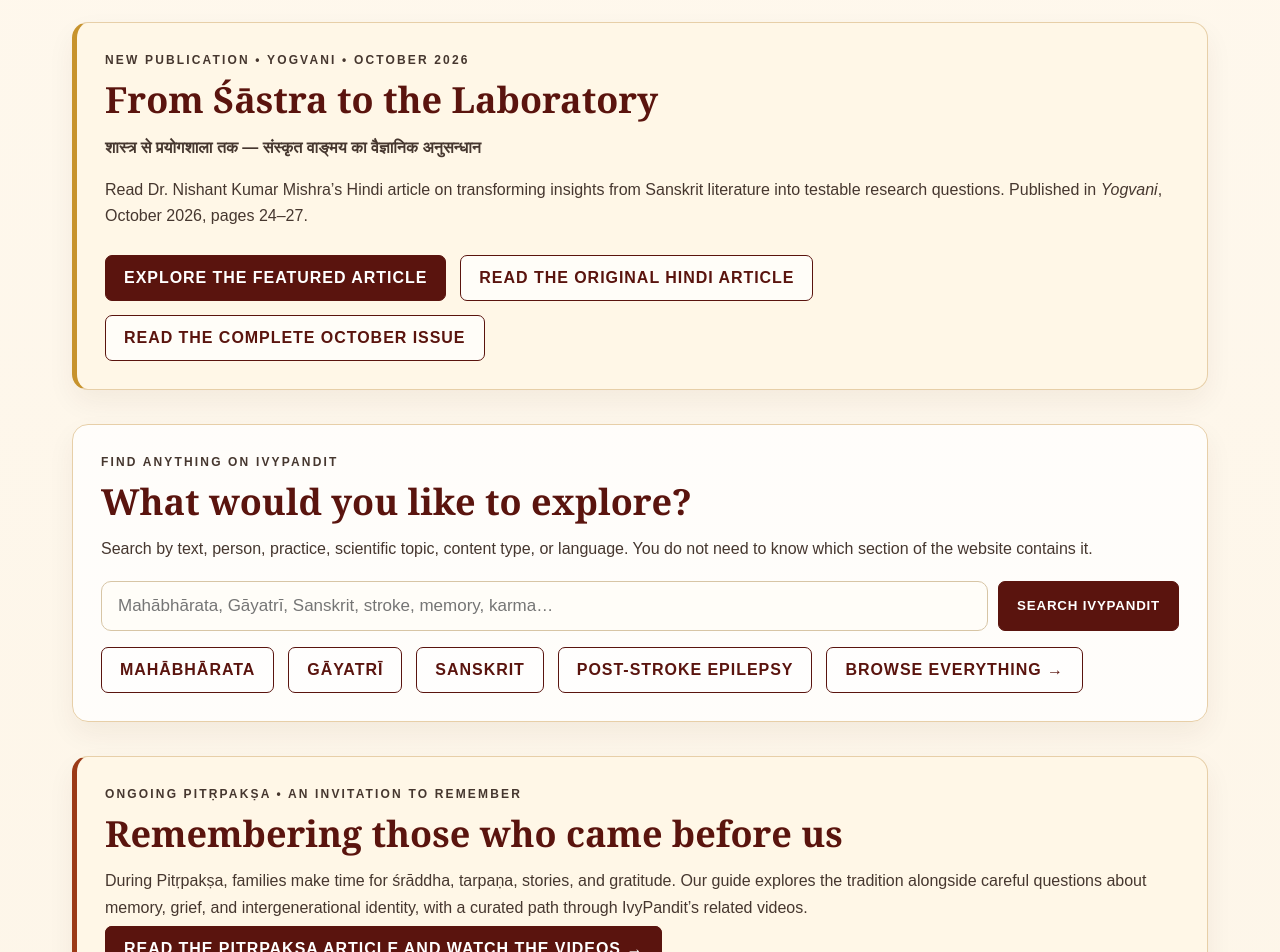
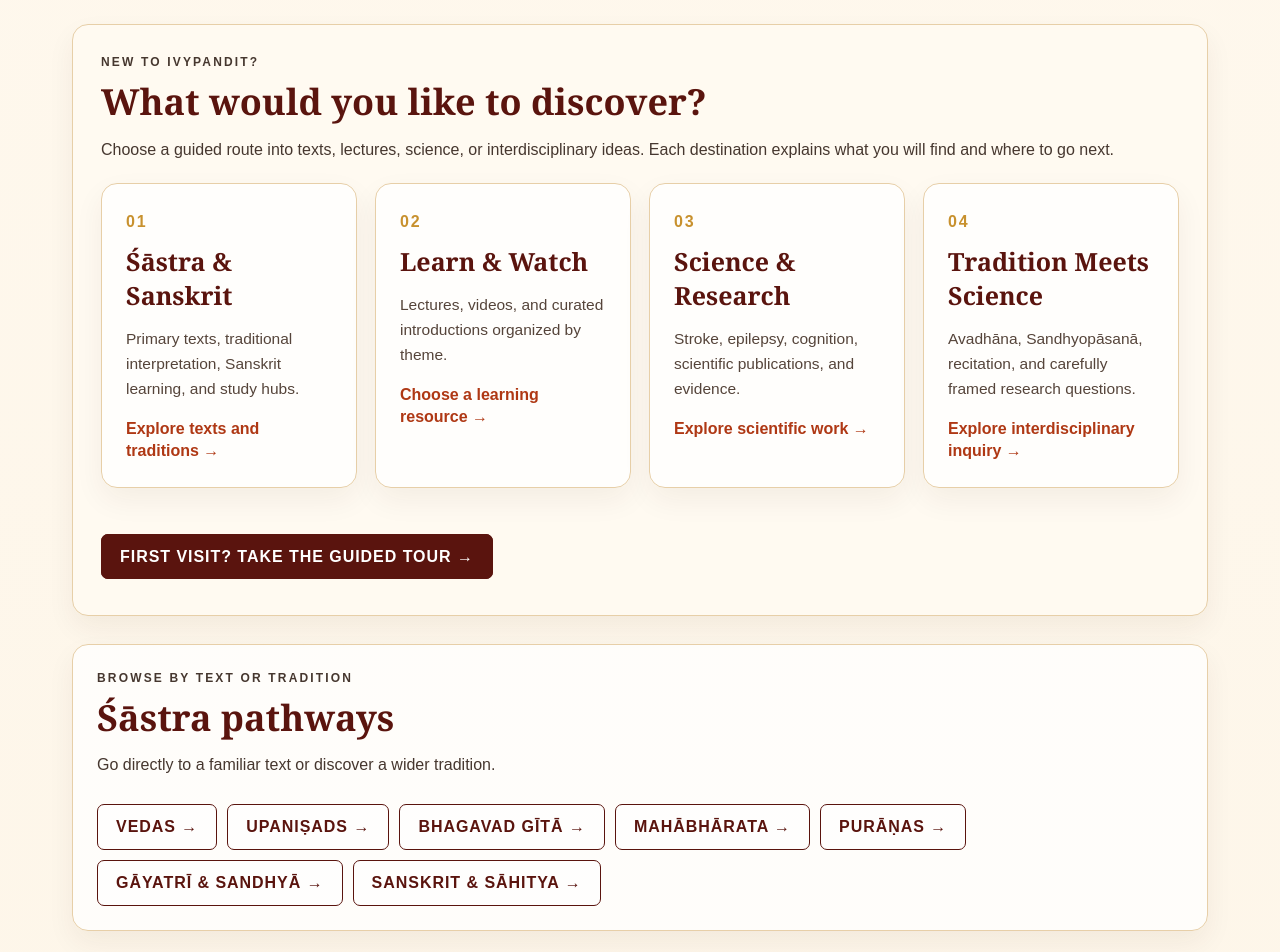
Before and after one commit to nishmishra/ivypandit-v2, a Next.js app: page / in a window 1280 px wide. Shown: the part 820-1772 px from the top of the page. Built offline with nearby package versions, Linux system fonts and the light colour scheme.

Commit message:
Improve IvyPandit discovery and Śāstra navigation
* Improve IvyPandit navigation and guided discovery

* Improve IvyPandit navigation and guided discovery

* Improve IvyPandit navigation and guided discovery

* Add Start Here orientation and thematic routes

```diff
--- a/app/layout.tsx
+++ b/app/layout.tsx
@@ -9,6 +9,7 @@ const baseUrl = 'https://www.ivypandit.com';
 
 const pageMeta: Record<string, { title: string; description: string }> = {
   '/': { title: 'IvyPandit | Neuroscience, Sanskrit & Indian Knowledge Systems', description: 'Independent scholarly platform led by neurologist and physician-scientist Nishant K. Mishra, exploring neuroscience, Sanskrit, Indian Knowledge Systems, cognition, brain health, and public scholarship.' },
+  '/start-here': { title: 'Start Here | Your Guide to IvyPandit', description: 'Find your way through IvyPandit: Śāstra, Sanskrit, guided learning, scientific research, and interdisciplinary inquiry.' },
   '/explore': { title: 'Explore IvyPandit | Knowledge Navigator', description: 'Search IvyPandit by topic, text, practice, scientific domain, content type, language, and scholarly pathway.' },
   '/iks': { title: 'Indian Knowledge Systems Hub | IvyPandit', description: 'Curated pathways into Indian Knowledge Systems: texts, scholarship, institutions, archives, journals, opportunities, and research resources.' },
   '/shastra-study': { title: 'Śāstra & Sanskrit Study | IvyPandit', description: 'Study pathways for Veda, Upaniṣad, Bhagavad Gītā, Mahābhārata, Purāṇa, mantra, Sanskrit, and traditional learning.' },
@@ -64,7 +65,7 @@ export async function generateMetadata(): Promise<Metadata> {
   return { metadataBase: new URL(baseUrl), title: meta.title, description: meta.description, alternates: { canonical: pathname, languages }, openGraph: { type: 'website', url: `${baseUrl}${pathname === '/' ? '' : pathname}`, siteName: 'IvyPandit', title: meta.title, description: meta.description, images: [{ url: '/images/ivy-pandit-feature-banner.jpg', width: 1200, height: 630, alt: 'IvyPandit — Tradition, Curiosity, Science' }] }, twitter: { card: 'summary_large_image', title: meta.title, description: meta.description, images: ['/images/ivy-pandit-feature-banner.jpg'] } };
 }
 
-const navEn: Array<[string,string]> = [['Explore','/explore'],['Śāstra','/shastra-study'],['Research','/research'],['Learn','/videos'],['News & Events','/news'],['Speaking','/speaking'],['Collaborate','/collaborate'],['About','/about']];
+const navEn: Array<[string,string]> = [['Start Here','/start-here'],['Śāstra & Sanskrit','/shastra-study'],['Science & Research','/research'],['Learn & Watch','/videos'],['Articles & Insights','/articles'],['About & Collaborate','/collaborate'],['Explore All','/explore']];
 const navHi: Array<[string,string]> = [['अनुसन्धान','/hi/research'],['प्रश्न','/hi/prashna'],['व्याख्यान','/hi/speaking'],['सहयोग','/hi/sahyog'],['English','/']];
 const navSa: Array<[string,string]> = [['ज्ञानप्रणाली','/sa/iks'],['शास्त्रम्','/sa/shastra'],['अनुसन्धानम्','/sa/research'],['व्याख्यानानि','/sa/videos'],['वक्तृत्वम्','/sa/speaking'],['सहकारः','/sa/sahayoga'],['परिचयः','/sa/about']];
 
--- a/app/page.tsx
+++ b/app/page.tsx
@@ -33,6 +33,36 @@ export default function Home() {
     </section>
 
     <main className="main">
+      <section className="panel" aria-label="Start Here" style={{marginBottom:'28px',padding:'28px',background:'#fffaf1'}}>
+        <p className="kicker">New to IvyPandit?</p>
+        <h2 className="sectionTitle">What would you like to discover?</h2>
+        <p>Choose a guided route into texts, lectures, science, or interdisciplinary ideas. Each destination explains what you will find and where to go next.</p>
+        <div className={`${styles.gatewayRefined} gatewayGrid`} style={{marginTop:'20px'}}>
+          <Link className="gatewayCard" href="/shastra-study"><span>01</span><h3>Śāstra & Sanskrit</h3><p>Primary texts, traditional interpretation, Sanskrit learning, and study hubs.</p><strong>Explore texts and traditions →</strong></Link>
+          <Link className="gatewayCard" href="/videos"><span>02</span><h3>Learn & Watch</h3><p>Lectures, videos, and curated introductions organized by theme.</p><strong>Choose a learning resource →</strong></Link>
+          <Link className="gatewayCard" href="/research"><span>03</span><h3>Science & Research</h3><p>Stroke, epilepsy, cognition, scientific publications, and evidence.</p><strong>Explore scientific work →</strong></Link>
+          <Link className="gatewayCard" href="/questions"><span>04</span><h3>Tradition Meets Science</h3><p>Avadhāna, Sandhyopāsanā, recitation, and carefully framed research questions.</p><strong>Explore interdisciplinary inquiry →</strong></Link>
+        </div>
+        <p style={{marginTop:'18px'}}><Link className="btn primary" href="/start-here">First visit? Take the guided tour →</Link></p>
+      </section>
+
+      <section className="panel" aria-label="Browse Śāstra themes" style={{marginBottom:'30px',padding:'24px'}}>
+        <p className="kicker">Browse by text or tradition</p>
+        <h2 className="sectionTitle">Śāstra pathways</h2>
+        <p>Go directly to a familiar text or discover a wider tradition.</p>
+        <div className="buttons" style={{justifyContent:'flex-start',flexWrap:'wrap',gap:'10px'}}>
+          {[
+            ['Vedas','/shastra-study#vedas'],
+            ['Upaniṣads','/shastra-study#upanishads'],
+            ['Bhagavad Gītā','/gita'],
+            ['Mahābhārata','/mahabharata'],
+            ['Purāṇas','/shastra-study#puranas'],
+            ['Gāyatrī & Sandhyā','/gayatri'],
+            ['Sanskrit & Sāhitya','/shastra-study#sanskrit']
+          ].map(([name,href]) => <Link key={name} className="btn secondary" href={href}>{name} →</Link>)}
+        </div>
+      </section>
+
       <section className="panel" aria-label="Yogvani October 2026 featured article" style={{marginBottom:'34px',padding:'28px',borderLeft:'5px solid #c7932d',background:'#fff7e7'}}>
         <p className="kicker">New publication • Yogvani • October 2026</p>
         <h2 className="sectionTitle">From Śāstra to the Laboratory</h2>
@@ -63,7 +93,7 @@ export default function Home() {
       </section>
 
       <section className="panel" aria-label="Pitṛpakṣa remembrance" style={{marginBottom:'34px',padding:'28px',borderLeft:'5px solid #9b3a17',background:'#fff7e7'}}>
-        <p className="kicker">Ongoing Pitṛpakṣa • An invitation to remember</p>
+        <p className="kicker">From our archive • Ancestors and remembrance</p>
         <h2 className="sectionTitle">Remembering those who came before us</h2>
         <p>During Pitṛpakṣa, families make time for śrāddha, tarpaṇa, stories, and gratitude. Our guide explores the tradition alongside careful questions about memory, grief, and intergenerational identity, with a curated path through IvyPandit’s related videos.</p>
         <Link className="btn primary" href="/articles/pitrapaksha-memory-grief">Read the Pitṛpakṣa article and watch the videos →</Link>
@@ -76,12 +106,6 @@ export default function Home() {
           <div className="videoEmbed"><iframe loading="lazy" src="https://www.youtube-nocookie.com/embed/kyvyYmwIpJg" title="तर्पण और संध्योपासना के पीछे का विज्ञान | The Hidden Cognitive Science of Vedic Rituals" allow="accelerometer; autoplay; clipboard-write; encrypted-media; gyroscope; picture-in-picture; web-share" allowFullScreen></iframe></div>
           <div className="talkCopy"><span className="label">INTERDISCIPLINARY INQUIRY • HINDI</span><h3 lang="hi">तर्पण और संध्योपासना के पीछे का विज्ञान</h3><p><b>The Hidden Cognitive Science of Vedic Rituals</b></p><p>Dr. Nishant K. Mishra explores ancestral remembrance, tarpaṇa, Sandhyopāsanā, attention, memory, gratitude, and the place of daily ritual in contemporary life.</p><p>The lecture opens questions for neuroscience and psychology while keeping traditional meaning, scientific analogy, and testable hypotheses distinct.</p><Link className="textLink" href="/articles/pitrapaksha-memory-grief">Explore memory, grief & ancestral remembrance</Link><br/><Link className="textLink" href="/gayatri">Gāyatrī & Sandhyopāsanā Study Hub</Link><br/><Link className="textLink" href="/videos#inquiry">More interdisciplinary lectures</Link></div>
         </div>
-      </section>
-
-      <section className={`${styles.gatewayRefined} gatewayGrid`} aria-label="Explore IvyPandit">
-        <Link className="gatewayCard" href="/shastra-study"><span>01</span><h3>Śāstra & Sanskrit</h3><p>Texts, recitations, commentaries, study pathways, Indian Knowledge Systems resources, and direct engagement with classical knowledge traditions.</p><strong>Explore tradition & texts →</strong></Link>
-        <Link className="gatewayCard" href="/research"><span>02</span><h3>Science & Research</h3><p>Neuroscience, cognition, brain health, cultural expertise, publications, methods, and research questions.</p><strong>Explore research →</strong></Link>
-        <Link className="gatewayCard" href="/videos"><span>03</span><h3>Learn & Watch</h3><p>Curated academic, interdisciplinary, and traditional lectures, with clear pathways for newcomers and returning learners.</p><strong>Watch & learn →</strong></Link>
       </section>
 
       <section className={styles.identityCard}>
```
Also changed, not shown: app/shastra-study/page.tsx (+22 -0 lines), app/start-here/page.tsx (added, +19 -0 lines).
